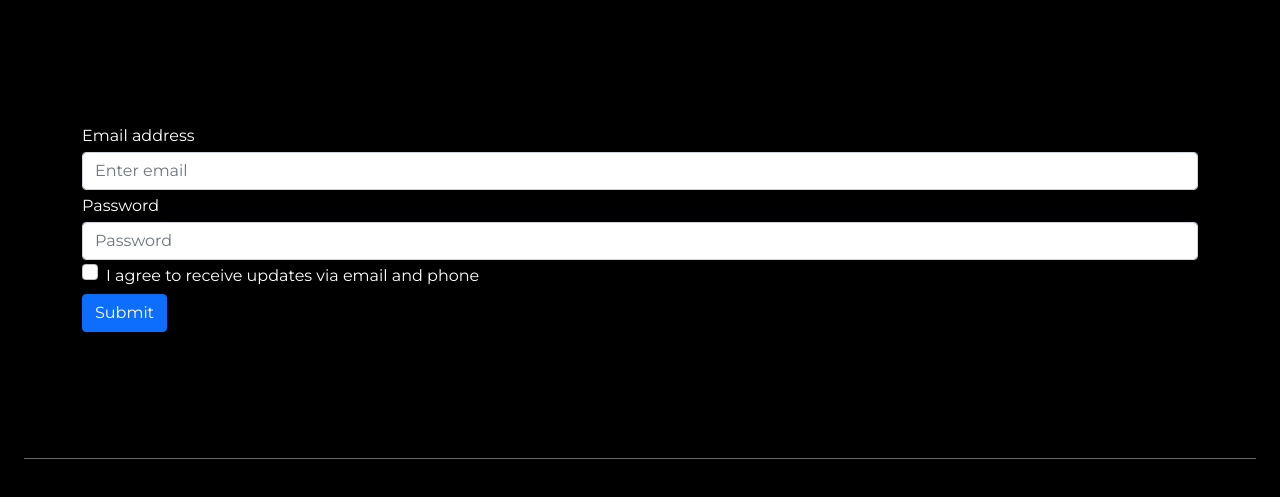
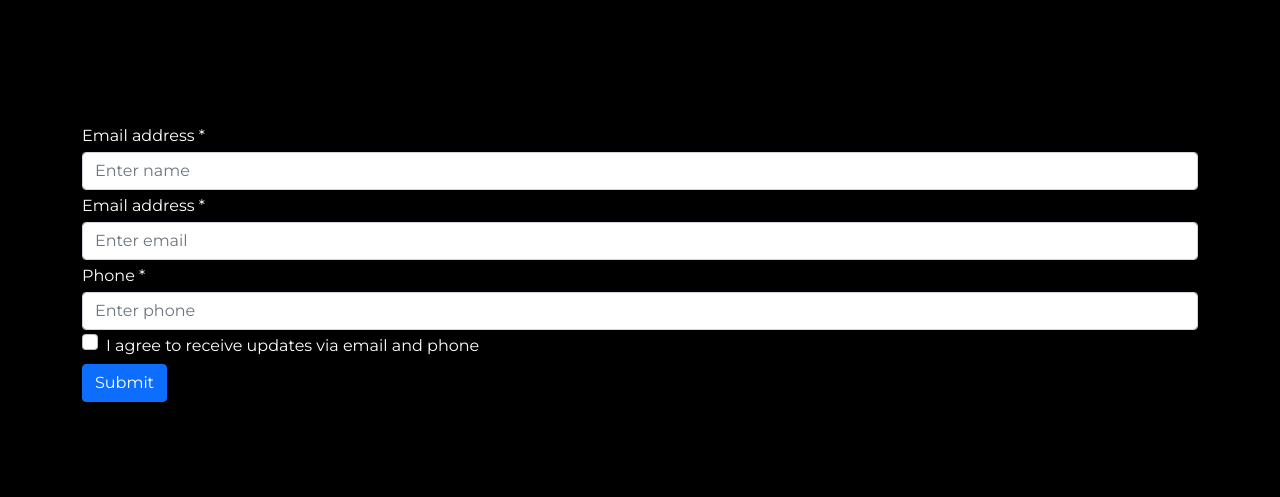
Before and after one commit to cprogress-dnldrymnd/bad-bitch-biker-club, a plain HTML site: page signup/index.html in a window 1280 px wide. Shown: the part 129-626 px from the top of the page. Drawn offline with nearby package versions, Linux system fonts and the light colour scheme.

Commit message:
Update index.html

```diff
--- a/signup/index.html
+++ b/signup/index.html
@@ -130,13 +130,16 @@
       <div class="container">
         <form>
           <div class="form-group">
-            <label for="exampleInputEmail1">Email address</label>
-            <input type="email" class="form-control" id="exampleInputEmail1" aria-describedby="emailHelp"
-              placeholder="Enter email">
+            <label for="Name">Email address <span class="required">*</span></label>
+            <input type="text" class="form-control" id="Name" placeholder="Enter name" required>
           </div>
           <div class="form-group">
-            <label for="exampleInputPassword1">Password</label>
-            <input type="password" class="form-control" id="exampleInputPassword1" placeholder="Password">
+            <label for="Email1">Email address <span class="required">*</span></label>
+            <input type="email" class="form-control" id="Email1" placeholder="Enter email" required>
+          </div>
+          <div class="form-group">
+            <label for="Tel">Phone <span class="required">*</span></label>
+            <input type="tel" class="form-control" id="Tel" placeholder="Enter phone" required>
           </div>
           <div class="form-check">
             <input type="checkbox" class="form-check-input" id="exampleCheck1">
```
